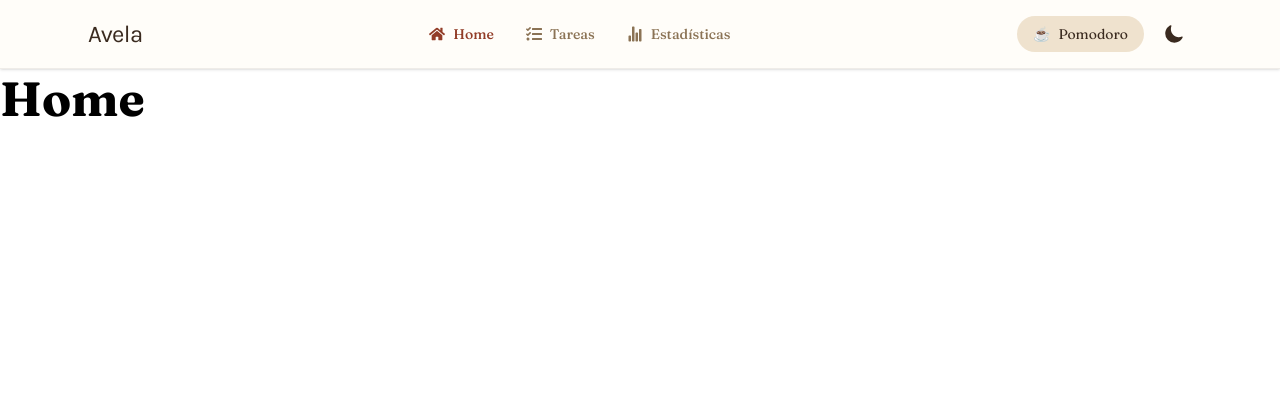
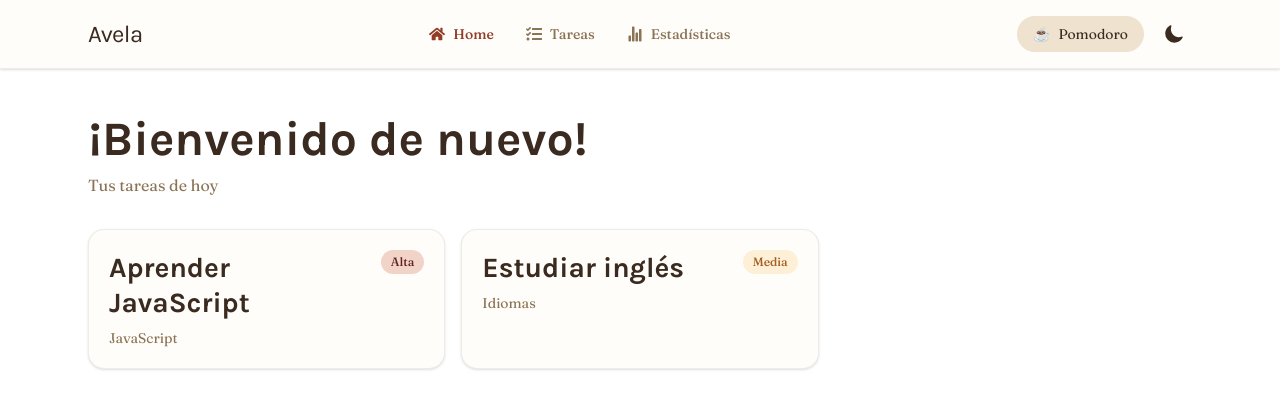
Before and after one commit to raquelruz/avela-frontend, a React (Vite) app: page / in a window 1280 px wide. Shown: the top 408 px of the page. Built offline with nearby package versions, Linux system fonts and the light colour scheme.

Commit message:
rendering tasks from object and array

```diff
--- /dev/null
+++ b/src/components/Tasks/TaskCard.jsx
@@ -0,0 +1,27 @@
+const PRIORITY_STYLES = {
+	high: "bg-secondary-100 text-secondary-700",
+	medium: "bg-primary-100 text-primary-700",
+	low: "bg-sage-100 text-sage-700",
+};
+
+const PRIORITY_LABELS = {
+	high: "Alta",
+	medium: "Media",
+	low: "Baja",
+};
+
+export const TaskCard = ({ task }) => {
+	return (
+		<div className="bg-bg-card border border-border rounded-2xl p-5 shadow-sm hover:shadow-md transition-shadow">
+			<div className="flex items-start justify-between gap-3 mb-2">
+				<h3 className="font-title text-lg text-text-primary">{task.title}</h3>
+				<span
+					className={`shrink-0 text-xs font-medium px-2.5 py-1 rounded-full ${PRIORITY_STYLES[task.priority]}`}
+				>
+					{PRIORITY_LABELS[task.priority]}
+				</span>
+			</div>
+			<p className="text-sm text-text-tertiary">{task.subject}</p>
+		</div>
+	);
+};
--- /dev/null
+++ b/src/components/Tasks/TaskList.jsx
@@ -0,0 +1,11 @@
+import { TaskCard } from "./TaskCard";
+
+export const TaskList = ({ tasks }) => {
+	return (
+		<div className="grid grid-cols-1 sm:grid-cols-2 lg:grid-cols-3 gap-4">
+			{tasks.map((task) => (
+				<TaskCard task={task} key={task.title} />
+			))}
+		</div>
+	);
+};
--- a/src/pages/Home.jsx
+++ b/src/pages/Home.jsx
@@ -1,7 +1,27 @@
+import { TaskList } from "../components/Tasks/TaskList";
+
 export const Home = () => {
-    return (
-        <div>
-            <h1>Home</h1>
-        </div>
-    )
-}
+	const tasks = [
+		{
+			title: "Aprender JavaScript",
+			subject: "JavaScript",
+			priority: "high",
+		},
+		{
+			title: "Estudiar inglés",
+			subject: "Idiomas",
+			priority: "medium",
+		},
+	];
+
+	return (
+		<div className="max-w-6xl mx-auto px-6 py-10">
+			<div className="mb-8">
+				<h1 className="font-title text-text-primary">¡Bienvenido de nuevo!</h1>
+				<p className="text-text-tertiary mt-1">Tus tareas de hoy</p>
+			</div>
+
+			<TaskList tasks={tasks} />
+		</div>
+	);
+};
```
